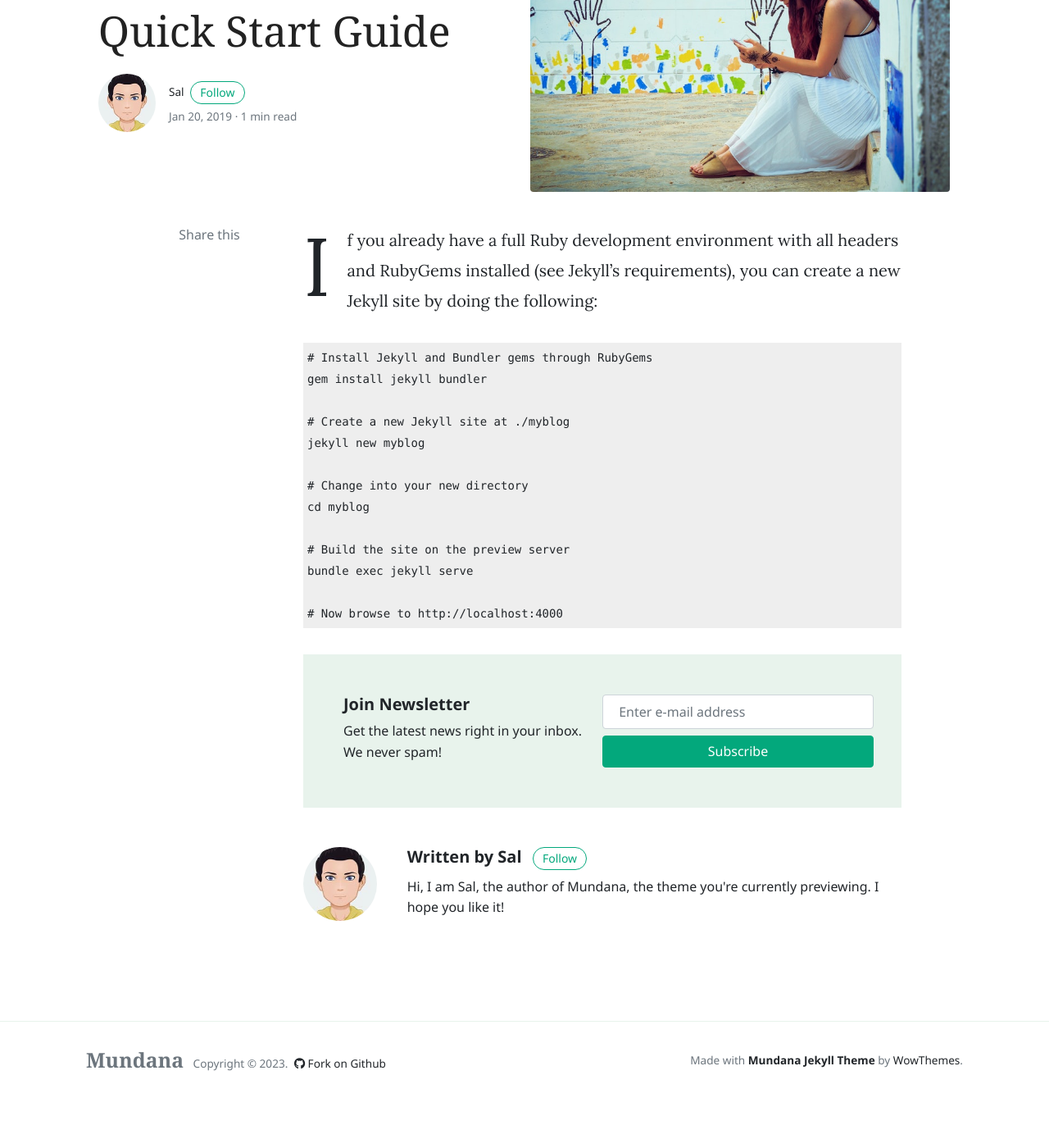
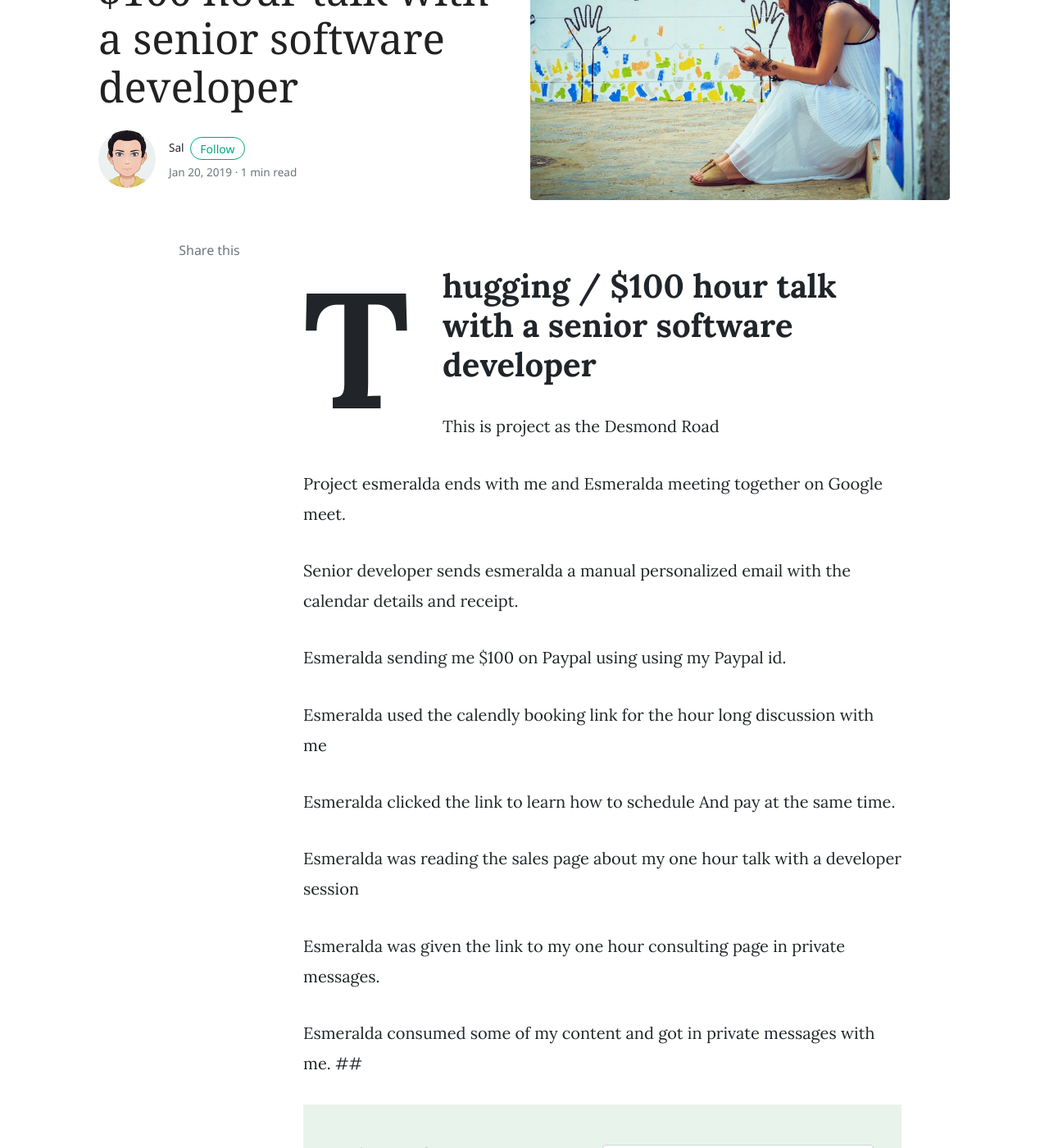
Before and after one commit to softwareshinobi/blog.softwareshinobi.digital, a Jekyll site: the page built from _posts/2019-01-20-quick-start-guide.md, in a window 1280 px wide and 1400 px high, scrolled down 207 px. Shown: the whole window at 82% size. Built offline with Jekyll 4.4.1, drawn with Linux system fonts in a browser that asks for light colours; nearby versions of some CDN libraries; comment, search, counter and statistics services are not loaded; before the commit the page ends 1547 px from its top, so only the background shows below that; some of the changed text lies outside the part shown.

Commit message:
automated terminal push

````diff
--- a/_posts/2019-01-20-quick-start-guide.md
+++ b/_posts/2019-01-20-quick-start-guide.md
@@ -1,25 +1,34 @@
----
-layout: post
-title:  "Quick Start Guide"
-author: sal
-categories: [ Jekyll, tutorial ]
-image: assets/images/12.jpg
 ---
 
-If you already have a full Ruby development environment with all headers and RubyGems installed (see Jekyll’s requirements), you can create a new Jekyll site by doing the following:
+layout: post
 
-```ruby
-# Install Jekyll and Bundler gems through RubyGems
-gem install jekyll bundler
+title:  "$100 hour talk with a senior software developer"
 
-# Create a new Jekyll site at ./myblog
-jekyll new myblog
+author: sal
 
-# Change into your new directory
-cd myblog
+categories: [ freelancing, hour-consulting ]
 
-# Build the site on the preview server
-bundle exec jekyll serve
+image: assets/images/12.jpg
 
-# Now browse to http://localhost:4000
-```
+---
+
+# Thugging / $100 hour talk with a senior software developer
+
+This is project as the Desmond Road
+
+Project esmeralda ends with me and Esmeralda meeting together on Google meet.
+
+Senior developer sends esmeralda a manual personalized email with the calendar details and receipt.
+
+Esmeralda sending me $100 on Paypal using using my Paypal id.
+
+Esmeralda used the calendly booking link for the hour long discussion with me
+
+Esmeralda clicked the link to learn how to schedule And pay at the same time.
+
+Esmeralda was reading the sales page about my one hour talk with a developer session
+
+Esmeralda was given the link to my one hour consulting page in private messages.
+
+Esmeralda consumed some of my content and got in private messages with me.
+##
````
Also changed, not shown: _posts/2019-01-18-charm-old-cities.md (deleted, +0 -20 lines), _posts/2019-01-18-customer-service.md (deleted, +0 -19 lines), _posts/2019-01-19-markup-example.md (deleted, +0 -27 lines), _posts/2019-01-22-never-stopped-worrying-never-loved-bomb.md (deleted, +0 -37 lines), _posts/2019-01-23-options-for-creating-new-site-with-jekyll.md (deleted, +0 -15 lines), _posts/2019-01-24-powerful-things-markdown-editor.md (deleted, +0 -50 lines), _posts/2019-01-25-press-and-education.md (deleted, +0 -19 lines), _posts/2019-01-26-red-riding.md (deleted, +0 -16 lines), _posts/2019-02-01-education.md (deleted, +0 -48 lines), _posts/2019-02-02-first-mass-produced.md (deleted, +0 -27 lines), _posts/2019-02-03-powerful-things-markdown-editor.md (deleted, +0 -48 lines), _posts/2019-02-04-welcome-to-jekyll.markdown (deleted, +0 -25 lines).
